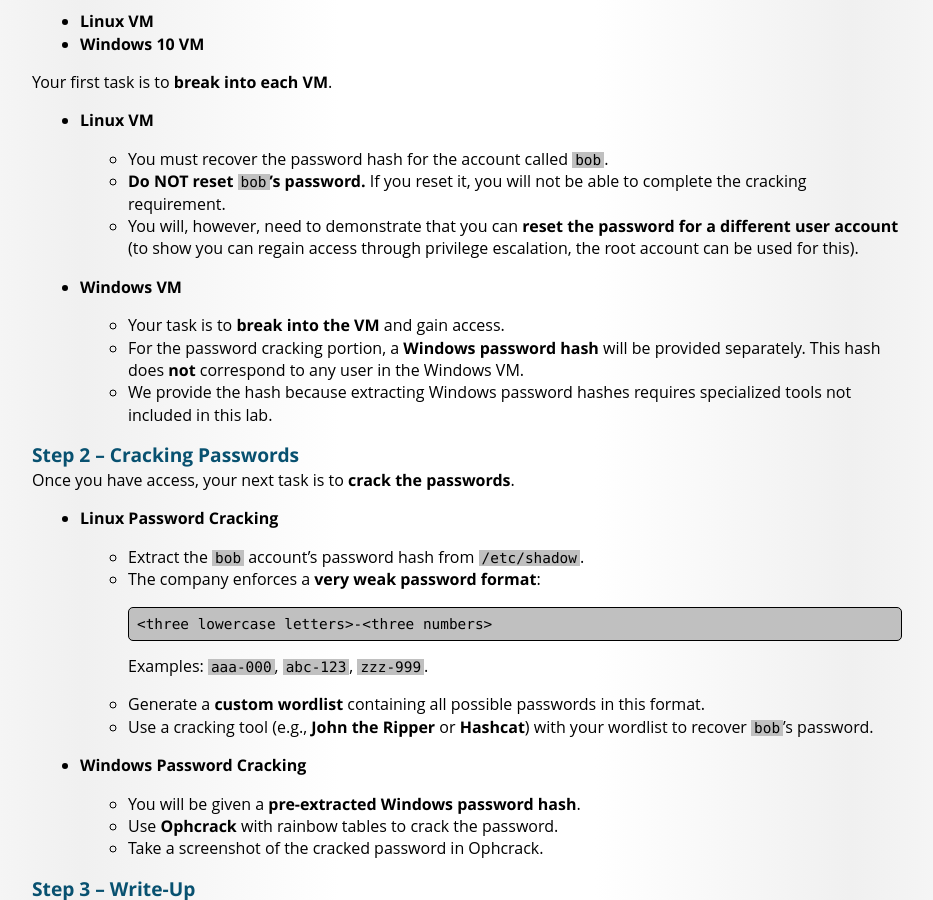
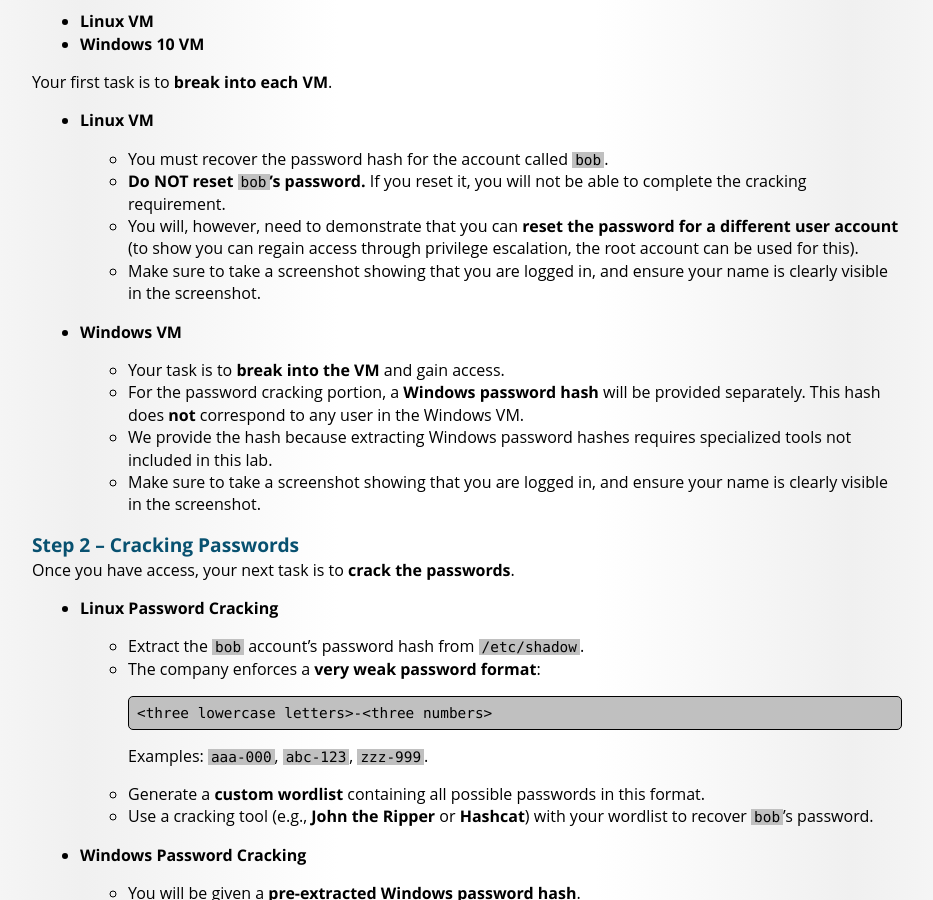
Before and after one commit to BYU-ITC-344/byu-itc-344.github.io, a Jekyll site: the page built from lab-4/index.md, in a window 1280 px wide and 900 px high, scrolled down 594 px. Shown: the whole window, without its empty margins (173-1106 px from the left). Built offline with Jekyll 4.4.1, drawn with Linux system fonts in a browser that asks for light colours; some web fonts are replaced; our own code applies the rules of GitHub Pages for plain Markdown files.

Commit message:
wording update

```diff
--- a/lab-4/index.md
+++ b/lab-4/index.md
@@ -29,12 +29,14 @@ Your first task is to **break into each VM**.
   * You must recover the password hash for the account called `bob`.
   * **Do NOT reset `bob`’s password.** If you reset it, you will not be able to complete the cracking requirement.
   * You will, however, need to demonstrate that you can **reset the password for a different user account** (to show you can regain access through privilege escalation, the root account can be used for this).
+  * Make sure to take a screenshot showing that you are logged in, and ensure your name is clearly visible in the screenshot.
 
 * **Windows VM**
 
   * Your task is to **break into the VM** and gain access.
   * For the password cracking portion, a **Windows password hash** will be provided separately. This hash does **not** correspond to any user in the Windows VM.
   * We provide the hash because extracting Windows password hashes requires specialized tools not included in this lab.
+  * Make sure to take a screenshot showing that you are logged in, and ensure your name is clearly visible in the screenshot.
 
 
 ### Step 2 – Cracking Passwords
```
